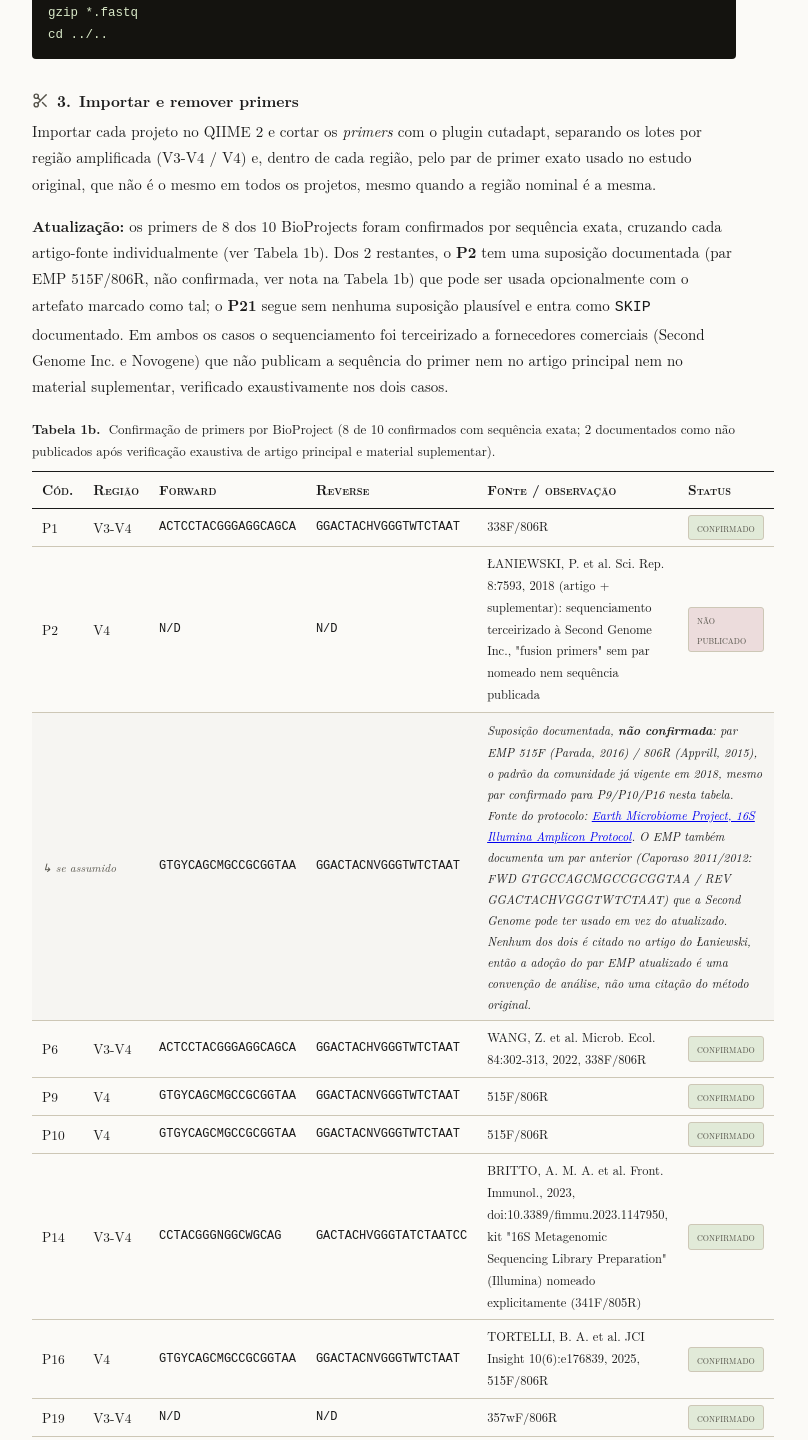
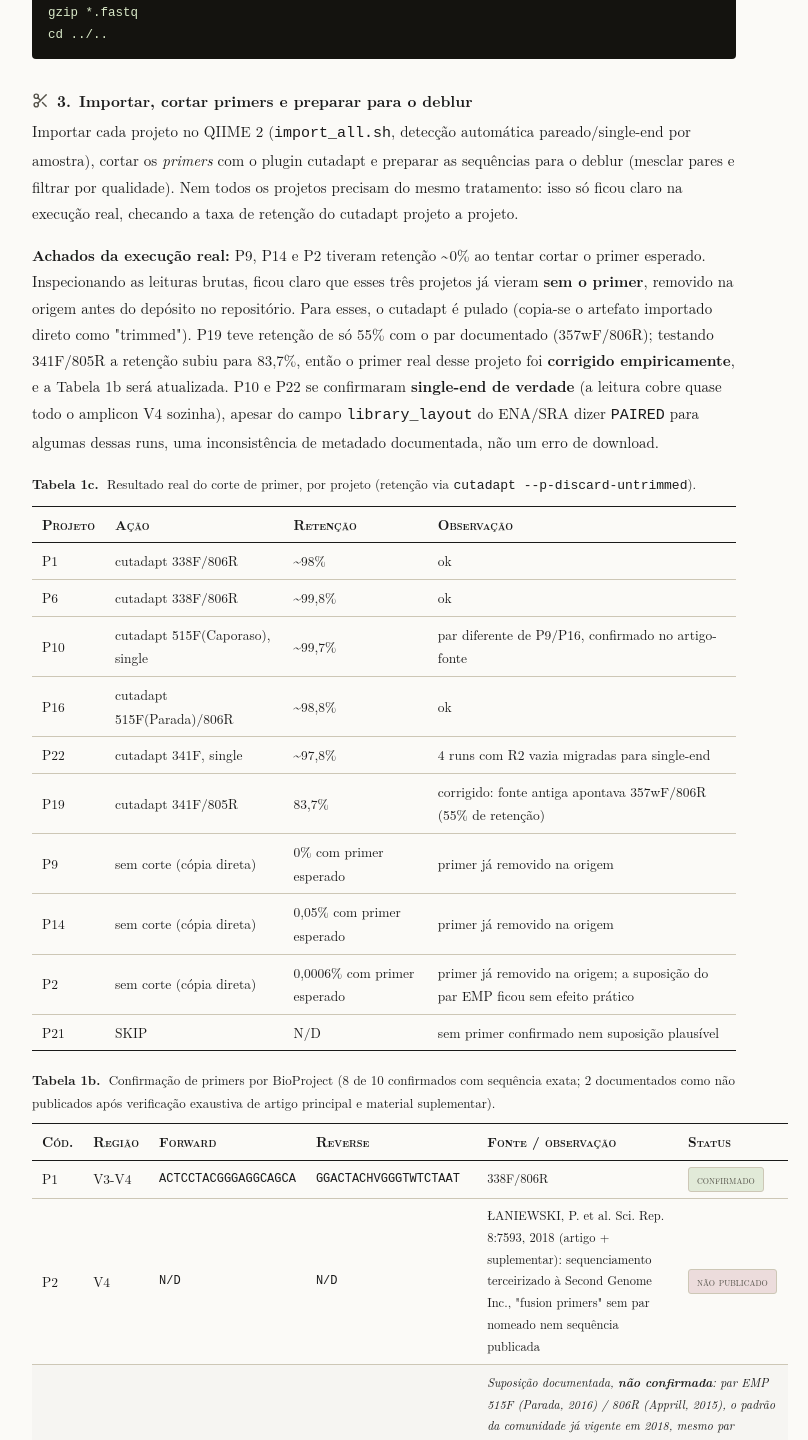
Before and after one commit to tassid/cervical-cancer-microbiome-ml, a React (Vite) app: page / in a window 1280 px wide. Shown: the part 3867-5307 px from the top of the page, without its empty margins (366-1174 px from the left). Built offline with nearby package versions, Linux system fonts and the light colour scheme.

Commit message:
Refactor primer handling and update project status

```diff
--- a/src/App.tsx
+++ b/src/App.tsx
@@ -245,7 +245,16 @@ const PRIMERS: PrimerRow[] = [
     statusLabel: "confirmado",
   },
   { codigo: "P16", regiao: "V4", fwd: "GTGYCAGCMGCCGCGGTAA", rev: "GGACTACNVGGGTWTCTAAT", fonte: "TORTELLI, B. A. et al. JCI Insight 10(6):e176839, 2025, 515F/806R", status: "done", statusLabel: "confirmado" },
-  { codigo: "P19", regiao: "V3-V4", fwd: "N/D", rev: "N/D", fonte: "357wF/806R", status: "done", statusLabel: "confirmado" },
+  {
+    codigo: "P19",
+    regiao: "V3-V4",
+    fwd: "CCTACGGGNGGCWGCAG",
+    rev: "GACTACHVGGGTATCTAATCC",
+    fonte:
+      "MUSA, J. et al. BMC Cancer 23(1):683, 2023 cita 357wF/806R, mas a execução real do cutadapt reteve só 55% das leituras com esse par; testando 341F/805R a retenção subiu para 83,7%. Primer corrigido empiricamente, não pela fonte original.",
+    status: "done",
+    statusLabel: "corrigido empiricamente",
+  },
   {
     codigo: "P21",
     regiao: "V3-V4",
@@ -412,97 +421,149 @@ cd ../..`,
   },
   {
     n: 3,
-    title: "Importar e remover primers",
+    title: "Importar, cortar primers e preparar para o deblur",
     note: (
       <>
         <p style={{ marginTop: 0 }}>
-          Importar cada projeto no QIIME 2 e cortar os <em>primers</em> com o
-          plugin cutadapt, separando os lotes por região amplificada (V3-V4 /
-          V4) e, dentro de cada região, pelo par de primer exato usado no
-          estudo original, que não é o mesmo em todos os projetos, mesmo
-          quando a região nominal é a mesma.
+          Importar cada projeto no QIIME 2 (<code>import_all.sh</code>,
+          detecção automática pareado/single-end por amostra), cortar os{" "}
+          <em>primers</em> com o plugin cutadapt e preparar as sequências
+          para o deblur (mesclar pares e filtrar por qualidade). Nem todos
+          os projetos precisam do mesmo tratamento: isso só ficou claro na
+          execução real, checando a taxa de retenção do cutadapt projeto a
+          projeto.
         </p>
         <p>
-          <strong>Atualização:</strong> os primers de 8 dos 10 BioProjects
-          foram confirmados por sequência exata, cruzando cada artigo-fonte
-          individualmente (ver Tabela 1b). Dos 2 restantes, o <strong>P2</strong>{" "}
-          tem uma suposição documentada (par EMP 515F/806R, não confirmada,
-          ver nota na Tabela 1b) que pode ser usada opcionalmente com o
-          artefato marcado como tal; o <strong>P21</strong> segue sem
-          nenhuma suposição plausível e entra como <code>SKIP</code>{" "}
-          documentado. Em ambos os casos o sequenciamento foi terceirizado a
-          fornecedores comerciais (Second Genome Inc. e Novogene) que não
-          publicam a sequência do primer nem no artigo principal nem no
-          material suplementar, verificado exaustivamente nos dois casos.
+          <strong>Achados da execução real:</strong> P9, P14 e P2 tiveram
+          retenção ~0% ao tentar cortar o primer esperado. Inspecionando as
+          leituras brutas, ficou claro que esses três projetos já vieram{" "}
+          <strong>sem o primer</strong>, removido na origem antes do
+          depósito no repositório. Para esses, o cutadapt é pulado (copia-se
+          o artefato importado direto como "trimmed"). P19 teve retenção de
+          só 55% com o par documentado (357wF/806R); testando 341F/805R a
+          retenção subiu para 83,7%, então o primer real desse projeto foi{" "}
+          <strong>corrigido empiricamente</strong>, e a Tabela 1b será
+          atualizada. P10 e P22 se confirmaram <strong>single-end de
+          verdade</strong> (a leitura cobre quase todo o amplicon V4
+          sozinha), apesar do campo <code>library_layout</code> do
+          ENA/SRA dizer <code>PAIRED</code> para algumas dessas runs, uma
+          inconsistência de metadado documentada, não um erro de download.
         </p>
+        <table className="formal">
+          <caption>
+            <span className="cap-label">Tabela 1c.</span> Resultado real do
+            corte de primer, por projeto (retenção via <code>cutadapt --p-discard-untrimmed</code>).
+          </caption>
+          <thead>
+            <tr><th>Projeto</th><th>Ação</th><th>Retenção</th><th>Observação</th></tr>
+          </thead>
+          <tbody>
+            <tr><td>P1</td><td>cutadapt 338F/806R</td><td>~98%</td><td>ok</td></tr>
+            <tr><td>P6</td><td>cutadapt 338F/806R</td><td>~99,8%</td><td>ok</td></tr>
+            <tr><td>P10</td><td>cutadapt 515F(Caporaso), single</td><td>~99,7%</td><td>par diferente de P9/P16, confirmado no artigo-fonte</td></tr>
+            <tr><td>P16</td><td>cutadapt 515F(Parada)/806R</td><td>~98,8%</td><td>ok</td></tr>
+            <tr><td>P22</td><td>cutadapt 341F, single</td><td>~97,8%</td><td>4 runs com R2 vazia migradas para single-end</td></tr>
+            <tr><td>P19</td><td>cutadapt 341F/805R</td><td>83,7%</td><td>corrigido: fonte antiga apontava 357wF/806R (55% de retenção)</td></tr>
+            <tr><td>P9</td><td>sem corte (cópia direta)</td><td>0% com primer esperado</td><td>primer já removido na origem</td></tr>
+            <tr><td>P14</td><td>sem corte (cópia direta)</td><td>0,05% com primer esperado</td><td>primer já removido na origem</td></tr>
+            <tr><td>P2</td><td>sem corte (cópia direta)</td><td>0,0006% com primer esperado</td><td>primer já removido na origem; a suposição do par EMP ficou sem efeito prático</td></tr>
+            <tr><td>P21</td><td>SKIP</td><td>N/D</td><td>sem primer confirmado nem suposição plausível</td></tr>
+          </tbody>
+        </table>
         <PrimerTable />
       </>
     ),
     commands: [
-      `qiime tools import \\
-  --type 'SampleData[PairedEndSequencesWithQuality]' \\
-  --input-path manifest_P1.csv \\
-  --input-format PairedEndFastqManifestPhred33V2 \\
-  --output-path P1_demux.qza`,
+      {
+        code: `# Import (todos os 10 projetos de uma vez, detecta pareado/single por amostra)
+python3 generate_manifests.py --raw-dir raw --out-dir manifests
+conda activate rachis-qiime2-2026.7
+./import_all.sh`,
+        caption:
+          "Gera qiime/{projeto}_paired.qza e/ou qiime/{projeto}_single.qza, com log em qiime/import_log.tsv.",
+      },
       {
         code: `# Grupo 338F/806R (V3-V4): P1, P6
 qiime cutadapt trim-paired \\
-  --i-demultiplexed-sequences P1_demux.qza \\
+  --i-demultiplexed-sequences qiime/P1_paired.qza \\
   --p-front-f ACTCCTACGGGAGGCAGCA \\
   --p-front-r GGACTACHVGGGTWTCTAAT \\
   --p-discard-untrimmed \\
-  --o-trimmed-sequences P1_trimmed.qza`,
-        caption: "Repetir para P6 trocando apenas o artefato de entrada/saída.",
+  --o-trimmed-sequences qiime/P1_trimmed.qza \\
+  --o-stats qiime/P1_cutadapt_stats.qza`,
+        caption: "Repetir para P6 trocando o projeto. --o-stats é obrigatório nesta versão do plugin.",
       },
-      {
-        code: `# Grupo 515F/806R (V4): P9, P10, P16
+      `# 515F(Parada)/806R(Apprill), V4: P16
 qiime cutadapt trim-paired \\
-  --i-demultiplexed-sequences P9_demux.qza \\
+  --i-demultiplexed-sequences qiime/P16_paired.qza \\
   --p-front-f GTGYCAGCMGCCGCGGTAA \\
   --p-front-r GGACTACNVGGGTWTCTAAT \\
   --p-discard-untrimmed \\
-  --o-trimmed-sequences P9_trimmed.qza`,
-        caption: "Repetir para P10 e P16.",
+  --o-trimmed-sequences qiime/P16_trimmed.qza \\
+  --o-stats qiime/P16_cutadapt_stats.qza`,
+      {
+        code: `# P10: 515F(Caporaso original, sem Y), V4, single-end
+qiime cutadapt trim-single \\
+  --i-demultiplexed-sequences qiime/P10_single.qza \\
+  --p-front GTGCCAGCMGCCGCGGTAA \\
+  --p-discard-untrimmed \\
+  --o-trimmed-sequences qiime/P10_trimmed.qza \\
+  --o-stats qiime/P10_cutadapt_stats.qza`,
+        caption: "Par diferente de P9/P16 mesmo sendo a mesma região nominal, confirmado no artigo-fonte (Tosado-Rodríguez et al. 2023).",
       },
-      `# 341F/805R (V3-V4), via kit Illumina, P14
+      `# P19: 341F/805R (corrigido; a fonte antiga indicava 357wF/806R)
 qiime cutadapt trim-paired \\
-  --i-demultiplexed-sequences P14_demux.qza \\
+  --i-demultiplexed-sequences qiime/P19_paired.qza \\
   --p-front-f CCTACGGGNGGCWGCAG \\
   --p-front-r GACTACHVGGGTATCTAATCC \\
   --p-discard-untrimmed \\
-  --o-trimmed-sequences P14_trimmed.qza`,
-      `# 357wF/806R (V3-V4), P19
+  --o-trimmed-sequences qiime/P19_trimmed.qza \\
+  --o-stats qiime/P19_cutadapt_stats.qza`,
+      `# P22: 341F, single-end (dado real; parte das runs tem R2 vazia)
 qiime cutadapt trim-single \\
-  --i-demultiplexed-sequences P19_demux.qza \\
-  --p-front CTCCTACGGGAGGCAGCAG \\
+  --i-demultiplexed-sequences qiime/P22_single.qza \\
+  --p-front CCTAYGGGRBGCASCAG \\
   --p-discard-untrimmed \\
-  --o-trimmed-sequences P19_trimmed.qza`,
-      `# 341F/806R (V3-V4), sequência específica do estudo, P22
-qiime cutadapt trim-paired \\
-  --i-demultiplexed-sequences P22_demux.qza \\
-  --p-front-f CCTAYGGGRBGCASCAG \\
-  --p-front-r GGACTACNNGGGTATCTAAT \\
-  --p-discard-untrimmed \\
-  --o-trimmed-sequences P22_trimmed.qza`,
+  --o-trimmed-sequences qiime/P22_trimmed.qza \\
+  --o-stats qiime/P22_cutadapt_stats.qza`,
       {
-        code: `# P2 (V4): sem primer publicado. Se optar por rodar com a suposição
-# documentada (par EMP 515F Parada / 806R Apprill, NAO confirmado):
-qiime cutadapt trim-paired \\
-  --i-demultiplexed-sequences P2_demux.qza \\
-  --p-front-f GTGYCAGCMGCCGCGGTAA \\
-  --p-front-r GGACTACNVGGGTWTCTAAT \\
-  --p-discard-untrimmed \\
-  --o-trimmed-sequences P2_trimmed_ASSUMIDO.qza`,
+        code: `# P9, P14, P2: primer ja removido na origem, sem corte, so copia o artefato
+cp qiime/P9_paired.qza qiime/P9_trimmed.qza
+cp qiime/P14_paired.qza qiime/P14_trimmed.qza
+cp qiime/P2_paired.qza qiime/P2_trimmed.qza`,
         caption:
-          "Marcar o artefato de saída como resultado de suposição (sufixo _ASSUMIDO), não como dado confirmado, ver Tabela 1b.",
+          "Confirmado por retenção ~0% com o primer esperado, e pela leitura bruta não começar com nenhuma sequência de primer conhecida.",
       },
       {
-        code: `# P21: nenhuma suposição documentada até agora, SKIP
-echo "P21 excluido do corte de primer: sequencia proprietaria (Novogene), sem par de referencia plausivel identificado" \\
+        code: `# P21: sem primer confirmado nem suposicao plausivel, SKIP
+echo "P21 excluido: sequencia proprietaria (Novogene), sem par de referencia plausivel" \\
   >> primers_skip.log`,
         caption:
           "Decisão em aberto: excluir P21 do dataset agregado, ou manter e documentar a limitação no texto final.",
       },
+      {
+        code: `# Mesclar pares (forward+reverse) nos projetos ainda pareados
+for p in P1 P6 P9 P14 P16 P19 P2; do
+  qiime vsearch merge-pairs \\
+    --i-demultiplexed-seqs qiime/\${p}_trimmed.qza \\
+    --o-merged-sequences qiime/\${p}_joined.qza \\
+    --o-unmerged-sequences qiime/\${p}_unmerged.qza
+done`,
+        caption: "P10 e P22 já são single-end, não passam por este passo.",
+      },
+      `# Filtro de qualidade (Q-score), todos os 9 projetos usaveis
+for p in P1 P6 P9 P14 P16 P19 P2; do
+  qiime quality-filter q-score \\
+    --i-demux qiime/\${p}_joined.qza \\
+    --o-filtered-sequences qiime/\${p}_filtered.qza \\
+    --o-filter-stats qiime/\${p}_filter_stats.qza
+done
+for p in P10 P22; do
+  qiime quality-filter q-score \\
+    --i-demux qiime/\${p}_trimmed.qza \\
+    --o-filtered-sequences qiime/\${p}_filtered.qza \\
+    --o-filter-stats qiime/\${p}_filter_stats.qza
+done`,
     ],
   },
   {
@@ -514,12 +575,15 @@ echo "P21 excluido do corte de primer: sequencia proprietaria (Novogene), sem pa
         QIIME 2 2023.2 pra gerar as <Term id="asv">ASVs</Term>. Cada região
         (V3-V4 e V4) precisa de um lote de deblur separado, com seu próprio
         comprimento de corte, porque não dá pra comparar ASVs de regiões
-        diferentes diretamente.
+        diferentes diretamente. Antes disso, os artefatos{" "}
+        <code>*_filtered.qza</code> de cada grupo de região (V3-V4: P1, P6,
+        P14, P19; V4: P2, P9, P10, P16, P22) precisam ser combinados num
+        único artefato por região, passo ainda em execução.
       </>
     ),
     commands: [
       `qiime deblur denoise-16S \\
-  --i-demultiplexed-seqs V3V4_trimmed_merged.qza \\
+  --i-demultiplexed-seqs V3V4_filtered_merged.qza \\
   --p-trim-length 250 \\
   --p-sample-stats \\
   --o-representative-sequences V3V4_repseqs.qza \\
@@ -1183,37 +1247,69 @@ export default function App() {
           <section id="s4b" ref={(el) => { refs.current["s4b"] = el; }}>
             <h2 className="sec"><span className="sec-num">5.</span>Status do projeto</h2>
             <p>
-              Duas etapas já estão concluídas: a confirmação dos primers por
-              BioProject (Tabela 1b, seção 4) e o levantamento de accessions
-              e metadados clínicos (Tabela 2b abaixo). O mapeamento
-              Run/Sample → classe clínica veio de <code>metadata.txt</code>,
-              compartilhado pela coautora Paola Gyuliane Gonçalves, e bate
-              célula a célula com a Tabela I do artigo. O restante do
-              pipeline segue a partir daqui.
+              Duas etapas do pipeline próprio já estão concluídas: a
+              confirmação dos primers por BioProject (Tabela 1b, seção 4) e o
+              levantamento de accessions e metadados clínicos (Tabela 2b
+              abaixo), este último a partir de <code>metadata.txt</code>,
+              compartilhado pela coautora Paola Gyuliane Gonçalves, cuja
+              contagem por projeto e por classe bate célula a célula com a
+              Tabela I do artigo.
+            </p>
+            <p>
+              As Etapas 2 a 6 (download, import, corte de primer, deblur,
+              taxonomia e filtragem) ainda não foram executadas pelo pipeline
+              próprio da autora, mesmo havendo um <code>feature-table.txt</code>{" "}
+              já processado na mesma pasta do Drive. Esse arquivo é o
+              processamento da Paola, útil como dado de referência e para
+              orientação exploratória, mas não substitui rodar o pipeline
+              próprio (scripts <code>download_project.sh</code>,{" "}
+              <code>generate_manifests.py</code> e <code>import_all.sh</code>,
+              já preparados) sobre os FASTQ brutos baixados pela própria
+              autora.
             </p>
             <table className="formal">
-              <caption><span className="cap-label">Tabela 2.</span> Etapas do pipeline e status atual.</caption>
+              <caption><span className="cap-label">Tabela 2.</span> Etapas do pipeline próprio e status atual.</caption>
               <thead><tr><th>Etapa</th><th>Status</th></tr></thead>
               <tbody>
                 <tr><td>1. Accessions e metadados clínicos</td><td><span className="status-badge done">concluído</span></td></tr>
-                <tr><td>2. Download dos FASTQ (10 BioProjects)</td><td><span className="status-badge done">concluído (evidenciado por feature-table.txt)</span></td></tr>
+                <tr><td>2. Download dos FASTQ (10 BioProjects)</td><td><span className="status-badge pending">pendente, script pronto (download_project.sh)</span></td></tr>
                 <tr><td>3a. Confirmação de primers por BioProject</td><td><span className="status-badge done">concluído (8/10)</span></td></tr>
-                <tr><td>3b–4. Import, corte de primers, deblur (V3-V4 / V4)</td><td><span className="status-badge done">concluído (evidenciado por feature-table.txt)</span></td></tr>
-                <tr><td>5–6. Taxonomia SILVA e filtragem</td><td><span className="status-badge done">concluído, 997/1042 amostras retidas, batendo com o artigo</span></td></tr>
-                <tr><td>7. PERMANOVA</td><td><span className="status-badge pending">pendente, dados prontos, falta rodar</span></td></tr>
-                <tr><td>8. GLLVM</td><td><span className="status-badge pending">pendente, dados prontos, falta rodar</span></td></tr>
-                <tr><td>9. Random Forest (CV aleatória vs. LOPO)</td><td><span className="status-badge pending">pendente, dados prontos, falta rodar</span></td></tr>
+                <tr><td>3b–4. Import, corte de primers, deblur (V3-V4 / V4)</td><td><span className="status-badge pending">pendente, scripts prontos (generate_manifests.py, import_all.sh)</span></td></tr>
+                <tr><td>5–6. Taxonomia SILVA e filtragem</td><td><span className="status-badge pending">pendente</span></td></tr>
+                <tr><td>7. PERMANOVA</td><td><span className="status-badge pending">pendente no pipeline próprio; preview exploratório feito sobre dado da Paola</span></td></tr>
+                <tr><td>8. GLLVM</td><td><span className="status-badge pending">pendente no pipeline próprio</span></td></tr>
+                <tr><td>9. Random Forest (CV aleatória vs. LOPO)</td><td><span className="status-badge pending">pendente no pipeline próprio; preview exploratório feito sobre dado da Paola</span></td></tr>
               </tbody>
             </table>
             <p style={{ fontSize: 13, fontStyle: "italic", marginTop: 8 }}>
-              Etapas 2–6 inferidas como concluídas a partir de{" "}
-              <code>feature-table.txt</code> (997 amostras, taxonomia
-              atribuída, cruzado amostra a amostra com{" "}
-              <code>metadata.txt</code>), não a partir de artefatos QIIME 2
-              (.qza/.qzv) inspecionados diretamente. Vale confirmar a
-              proveniência exata (parâmetros de deblur, versão do
-              classificador SILVA) antes de tratar o dado como
-              definitivamente fechado.
+              Um preview exploratório das Etapas 7 e 9 foi rodado sobre o{" "}
+              <code>feature-table.txt</code> da Paola (Python: scikit-bio,
+              scikit-learn, sem rarefação prévia), só para orientação,
+              resultado na Tabela 2c. Não substitui a execução sobre dados
+              processados pelo pipeline próprio, que é o que de fato conta
+              para o trabalho.
+            </p>
+
+            <table className="formal">
+              <caption><span className="cap-label">Tabela 2c.</span> Preview exploratório (dado da Paola, sem rarefação, não é resultado final).</caption>
+              <thead><tr><th>Etapa</th><th>Métrica</th><th>Valor</th></tr></thead>
+              <tbody>
+                <tr><td rowSpan={3}>PERMANOVA marginal</td><td>Condição clínica (R²)</td><td>3,32%</td></tr>
+                <tr><td>Localidade (R²)</td><td>5,09%</td></tr>
+                <tr><td>Projeto (R²)</td><td>12,08%</td></tr>
+                <tr><td rowSpan={2}>Random Forest, CV aleatória</td><td>Macro-AUC</td><td>0,838</td></tr>
+                <tr><td>Por classe (cancer/control/HSIL/LSIL)</td><td>0,97 / 0,86 / 0,78 / 0,75</td></tr>
+                <tr><td rowSpan={2}>Random Forest, leave-one-project-out</td><td>Macro-AUC</td><td>0,486 (≈ acaso)</td></tr>
+                <tr><td>Por classe (cancer/control/HSIL/LSIL)</td><td>0,69 / 0,50 / 0,46 / 0,30</td></tr>
+                <tr><td>Controle negativo</td><td>Acurácia ao prever projeto</td><td>90,4%</td></tr>
+              </tbody>
+            </table>
+            <p style={{ fontSize: 13, fontStyle: "italic" }}>
+              O padrão (projeto domina sobre condição clínica; desempenho
+              despenca sob LOPO; projeto é previsível a partir da composição)
+              confirma a hipótese do artigo, mas os números não são finais:
+              vieram de dado de terceiros sem rarefação, não do pipeline
+              próprio da autora.
             </p>
 
             <table className="formal">
@@ -1239,27 +1335,35 @@ export default function App() {
             <h3 style={{ fontSize: 15, marginTop: 24 }}>O que falta até o final</h3>
             <ol style={{ fontSize: 13.5, lineHeight: 1.7, paddingLeft: 20 }}>
               <li>
-                <strong>Confirmar a proveniência do <code>feature-table.txt</code></strong>{" "}
-                antes de tratar os dados como definitivamente fechados:
-                parâmetros exatos do deblur, versão do classificador SILVA, e
-                se corresponde à execução da Maria Thalillian, da Paola, ou a
-                uma rodada nova. Os números batem, 997/1042 amostras, com o
-                artigo, mas os parâmetros de processamento ainda não foram
-                conferidos linha a linha.
+                <strong>Etapa 2</strong>: baixar os FASTQ brutos dos 10
+                BioProjects com <code>download_project.sh</code> (SRA
+                Toolkit), um projeto por vez, a partir dos accessions já
+                levantados na Etapa 1.
               </li>
               <li>
-                <strong>Decidir o tratamento de P2 e P21</strong>: os dois já
-                estão presentes no <code>feature-table.txt</code> (77 e 105
-                amostras mantidas, respectivamente, nenhuma filtrada). A
-                decisão agora é se a limitação de proveniência do primer
-                (Tabela 1b) precisa de nota metodológica no texto, já que os
-                dados em si não foram excluídos do processamento.
+                <strong>Decidir o tratamento de P2 e P21</strong> antes do
+                corte de primer: usar a suposição documentada pro P2 (par
+                EMP, artefato marcado <code>_ASSUMIDO</code>) ou excluí-lo
+                junto com o P21, que não tem suposição plausível.
               </li>
               <li>
-                <strong>Etapa 7</strong>: PERMANOVA sobre Bray-Curtis a partir
-                de <code>feature-table.txt</code> + <code>metadata.txt</code>,
-                comparando com os valores-alvo da Tabela 3 (13,5% de variância
-                explicada por condição+localidade+projeto).
+                <strong>Etapa 3b–4</strong>: gerar os manifests com{" "}
+                <code>generate_manifests.py</code>, importar no QIIME 2 com{" "}
+                <code>import_all.sh</code> e cortar os primers já
+                confirmados (comandos na seção 4), separando por região
+                antes do deblur.
+              </li>
+              <li>
+                <strong>Etapas 5–6</strong>: taxonomia via SILVA e filtragem,
+                conferindo se o total final do pipeline próprio bate com as
+                997 amostras publicadas (ou o número ajustado, caso P2/P21
+                sejam excluídos).
+              </li>
+              <li>
+                <strong>Etapa 7</strong>: PERMANOVA sobre Bray-Curtis a
+                partir dos dados do pipeline próprio, comparando com os
+                valores-alvo da Tabela 3 e com o preview exploratório da
+                Tabela 2c.
               </li>
               <li>
                 <strong>Etapa 8</strong>: GLLVM com e sem projeto como
@@ -1270,12 +1374,13 @@ export default function App() {
                 <strong>Etapa 9</strong>: protocolo de validação Random
                 Forest, CV estratificada aleatória vs. leave-one-project-out,
                 mais o controle negativo prevendo projeto a partir da
-                composição. Esta é a etapa central declarada como "em
-                andamento" no artigo.
+                composição, sobre os dados do pipeline próprio. Esta é a
+                etapa central declarada como "em andamento" no artigo, e o
+                preview exploratório (Tabela 2c) já indica o padrão esperado.
               </li>
               <li>
                 <strong>Fechamento</strong>: redigir a seção de metodologia
-                da dissertação com base no que foi replicado, incluindo a
+                da dissertação com base no que foi processado, incluindo a
                 nota sobre P16 (55 vs. 26 amostras de câncer entre o
                 TCC de 2025 e o artigo LATINOWARE) e a proveniência do
                 primer de P2/P21 como notas metodológicas.
```
